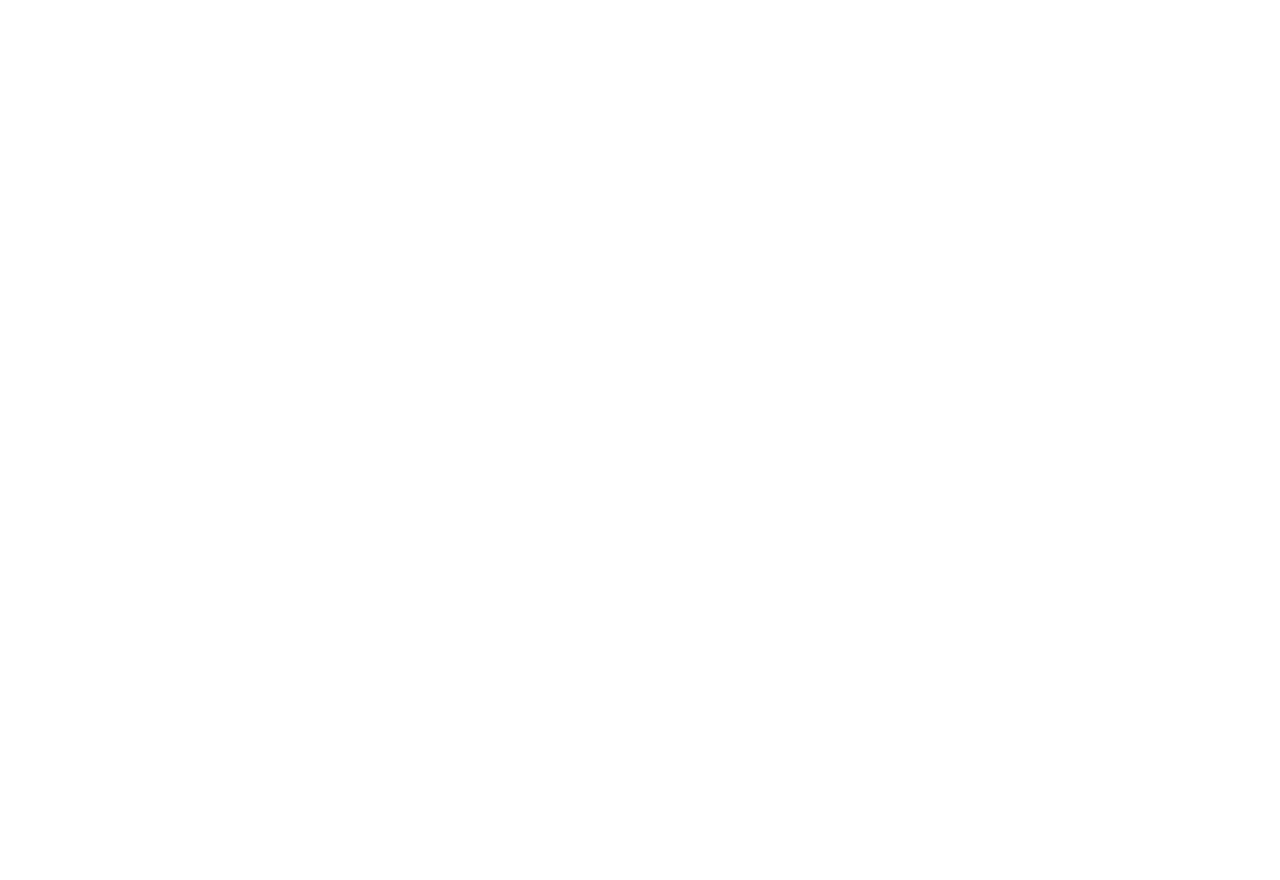
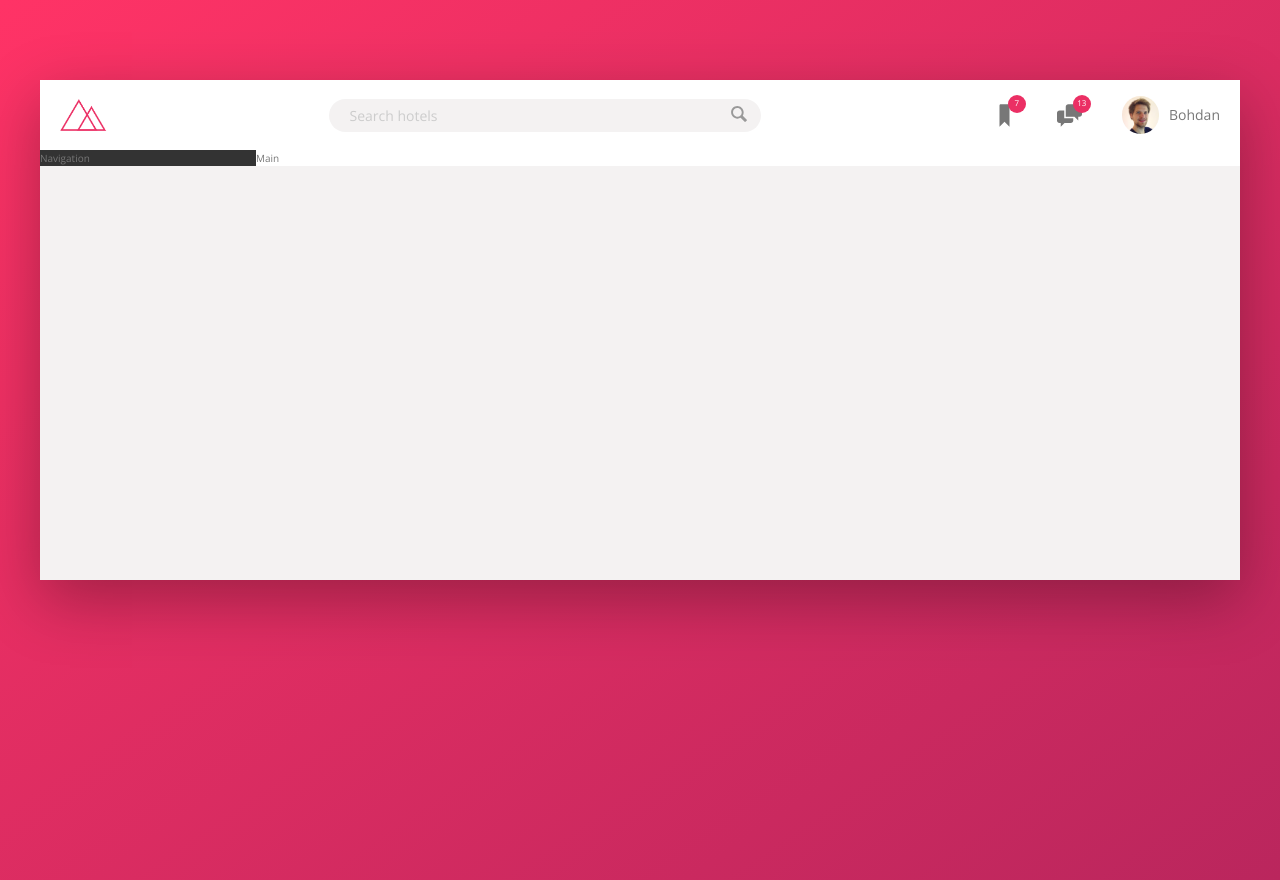
Before and after one commit to b-antonenko/trillo, a website: page index.html in a window 1280 px wide. Before the commit the page ends 800 px from the top, so only its background shows below. Drawn offline with nearby package versions, Linux system fonts and the light colour scheme.

Commit message:
Initial Project set-up & header

```diff
--- a/index.html
+++ b/index.html
@@ -11,6 +11,46 @@
         <title>trillo &mdash; Your all-in-one booking app</title>
     </head>
     <body>
+        <div class="container">
+            <header class="header">
+                <img src="img/logo.png" alt="trillo logo" class="logo">
 
+                <form action="#" class="search">
+                    <input type="text" class="search__input" placeholder="Search hotels">
+                    <button class="search__button">
+                        <svg class="search__icon">
+                            <use xlink:href="img/sprite.svg#icon-magnifying-glass"></use>
+                        </svg>
+                    </button>
+                </form>
+
+                <nav class="user-nav">
+                    <div class="user-nav__icon-box">
+                        <svg class="user-nav__icon">
+                            <use xlink:href="img/sprite.svg#icon-bookmark"></use>
+                        </svg>
+                        <span class="user-nav__notification">7</span>
+                    </div>
+                    <div class="user-nav__icon-box">
+                        <svg class="user-nav__icon">
+                            <use xlink:href="img/sprite.svg#icon-chat"></use>
+                        </svg>
+                        <span class="user-nav__notification">13</span>
+                    </div>
+                    <div class="user-nav__user">
+                        <img src="img/user.jpg" alt="User photo" class="user-nav__user-photo">
+                        <span class="user-nav__user-name">Bohdan</span>
+                    </div>
+                </nav>
+            </header>
+            <div class="content">
+                <nav class="sidebar">
+                    Navigation
+                </nav>
+                <main class="hotel-view">
+                    Main
+                </main>
+            </div>
+        </div>
     </body>
 </html>
--- a/package.json
+++ b/package.json
@@ -9,12 +9,12 @@
     "start": "npm-run-all --parallel devserver watch:sass",
 
     "compile:sass": "sass sass/main.scss css/style.comp.css",
-    "concat:css": "concat -o css/style.concat.css css/icon-font.css css/style.comp.css",
+    "concat:css": "concat -o css/style.concat.css css/style.comp.css",
     "prefix:css": "postcss --use autoprefixer -b 'last 10 versions' css/style.concat.css -o css/style.prefix.css",
     "compress:css": "sass css/style.prefix.css css/style.css --style=compressed",
     "build:css": "npm-run-all compile:sass concat:css prefix:css compress:css"
   },
-  "author": "Jonas",
+  "author": "Bohdan Antonenko",
   "license": "ISC",
   "devDependencies": {
     "autoprefixer": "^7.1.4",
--- /dev/null
+++ b/sass/_base.scss
@@ -0,0 +1,62 @@
+/*
+COLORS
+
+Primary: #eb2f64
+Primary light: #FF3366
+Primary dark: #BA265D
+
+Grey light 1: #faf9f9
+Grey light 2: #f4f2f2
+Grey light 3: #f0eeee
+Grey light 4: #ccc
+
+Grey dark 1: #333
+Grey dark 2: #777
+Grey dark 3: #999
+
+*/
+
+:root {
+    --color-primary: #eb2f64;
+    --color-primary-light: #FF3366;
+    --color-primary-dark: #BA265D;
+
+    --color-grey-light-1: #faf9f9;
+    --color-grey-light-2: #f4f2f2;
+    --color-grey-light-3: #f0eeee;
+    --color-grey-light-4: #ccc;
+
+    --color-grey-dark-1: #333;
+    --color-grey-dark-2: #777;
+    --color-grey-dark-3: #999;
+
+    --shadow-dark: 0 2rem 6rem rgba(0, 0, 0, .3);
+}
+
+* {
+    margin: 0;
+    padding: 0;
+}
+
+*,
+*::before,
+*::after {
+    box-sizing: border-box;
+}
+
+html {
+    box-sizing: border-box;
+    font-size: 62.5%; // 1rem = 10px, 10/16px = 62.5
+}
+
+body {
+   font-family: 'Open Sans', sans-serif;
+   font-weight: 400;
+   line-height: 1.6;
+   color: var(--color-grey-dark-2);
+   background-image: linear-gradient(to right bottom, var(--color-primary-light), var(--color-primary-dark));
+   background-size: cover;
+   background-repeat: no-repeat;
+
+   min-height: 100vh;
+}
--- /dev/null
+++ b/sass/_components.scss
@@ -0,0 +1,108 @@
+.logo {
+    height: 3.25rem;
+    margin-left: 2rem;
+}
+
+.search {
+    flex: 0 0 40%;
+    display: flex;
+    align-items: center;
+    justify-content: center;
+
+    &__input {
+        font-family: inherit;
+        font-size: inherit;
+        background-color: var(--color-grey-light-2);
+        border: none;
+        padding: .7rem 2rem;
+        border-radius: 100px;
+        width: 90%;
+        transition: all .2s;
+        margin-right: -3.25rem;
+
+        &:focus {
+            outline: none;
+            width: 100%;
+            background-color: var(--color-grey-light-3);
+        }
+
+        &::-webkit-input-placeholder {
+            font-weight: 100;
+            color: var(--color-grey-light-4);
+        }
+    }
+
+    &__input:focus + &__button {
+        background-color: var(--color-grey-light-3);
+    }
+
+    &__button {
+        border: none;
+        background-color: var(--color-grey-light-2);
+
+        &:focus {
+            outline: none;
+        }
+
+        &:active {
+            transform: translateY(2px);
+        }
+    }
+
+    &__icon {
+        height: 2rem;
+        width: 2rem;
+        fill: var(--color-grey-dark-3);
+    }
+}
+
+.user-nav {
+
+    display: flex;
+    align-items: center;
+    align-self: stretch;
+
+    & > * {
+        padding: 0 2rem;
+        cursor: pointer;
+        height: 100%;
+        display: flex;
+        align-items: center;
+    }
+
+    & > *:hover {
+        background-color: var(--color-grey-light-2);
+    }
+
+    &__icon-box {
+        position: relative;
+    }
+
+    &__icon {
+        height: 2.5rem;
+        width: 2.5rem;
+        fill: var(--color-grey-dark-2);
+    }
+
+    &__notification {
+        font-size: .8rem;
+        height: 1.75rem;
+        width: 1.75rem;
+        border-radius: 100px;
+        background-color: var(--color-primary);
+        color: #fff;
+        position: absolute;
+        top: 1.5rem;
+        right: 1.1rem;
+
+        display: flex;
+        justify-content: center;
+        align-items: center;
+    }
+
+    &__user-photo {
+        height: 3.75rem;
+        border-radius: 50%;
+        margin-right: 1rem;
+    }
+}
--- /dev/null
+++ b/sass/_layout.scss
@@ -0,0 +1,33 @@
+.container {
+    max-width: 120rem;
+    margin: 8rem auto;
+    background-color: var(--color-grey-light-2);
+    box-shadow: var(--shadow-dark);
+
+    min-height: 50rem;
+}
+
+.header {
+    font-size: 1.4rem;
+    height: 7rem;
+    background-color: #fff;
+    border-bottom: var(--color-grey-light-2);
+    display: flex;
+    justify-content: space-between;
+    align-items: center;
+}
+
+.content {
+    display: flex;
+}
+
+.sidebar {
+    background-color: var(--color-grey-dark-1);
+
+    flex: 0 0 18%;
+}
+
+.hotel-view {
+    background-color: #fff;
+    flex: 1;
+}
--- a/sass/main.scss
+++ b/sass/main.scss
@@ -1,17 +1,3 @@
-/*
-COLORS
-
-Primary: #eb2f64
-Primary light: #FF3366
-Primary dark: #BA265D
-
-Grey light 1: #faf9f9
-Grey light 2: #f4f2f2
-Grey light 3: #f0eeee
-Grey light 4: #ccc
-
-Grey dark 1: #333
-Grey dark 2: #777
-Grey dark 3: #999
-
-*/
+@import './base';
+@import './components';
+@import './layout';
```
Also changed, not shown: css/style.css, 1 other file.
